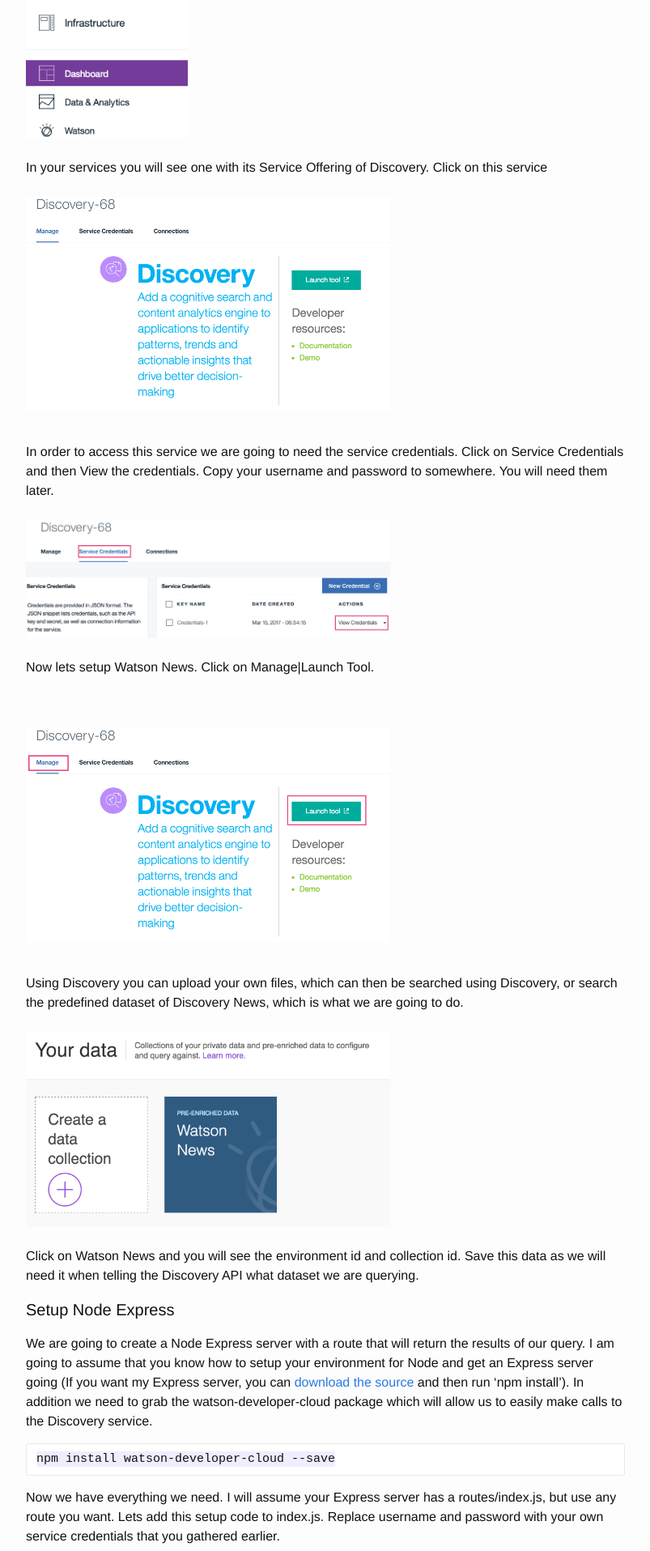
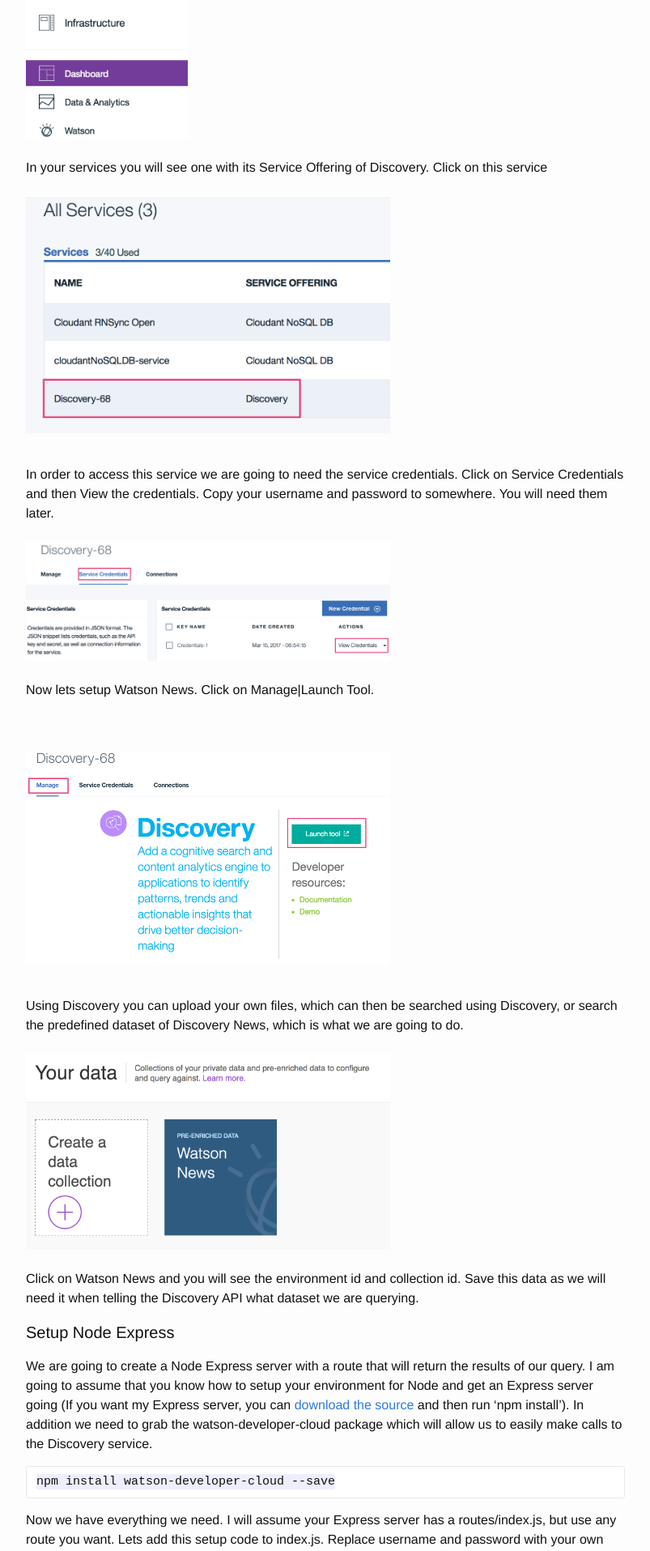
Before and after one commit to pwcremin/pwcremin.github.io, a Jekyll site: the page built from _posts/2017-03-15-discovery-news-bitcoin.markdown, in a window 1280 px wide. Shown: the part 1178-3093 px from the top of the page at 81% size, without its empty margins (238-1041 px from the left). Built offline with Jekyll 4.4.1, drawn with Linux system fonts in a browser that asks for light colours; comment, search, counter and statistics services are not loaded.

Commit message:
Update 2017-03-15-discovery-news-bitcoin.markdown

```diff
--- a/_posts/2017-03-15-discovery-news-bitcoin.markdown
+++ b/_posts/2017-03-15-discovery-news-bitcoin.markdown
@@ -32,7 +32,7 @@
 In your services you will see one with its Service Offering of Discovery.  Click on this service
 <br>
 <br>
-<img src="/assets/discovery-bitcoin/view_service.png" width="450"/>
+<img src="/assets/discovery-bitcoin/click-on-service.png" width="450"/>
 <br>
 <br>
 
```
